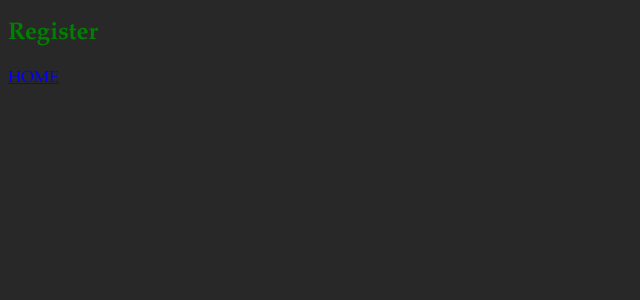
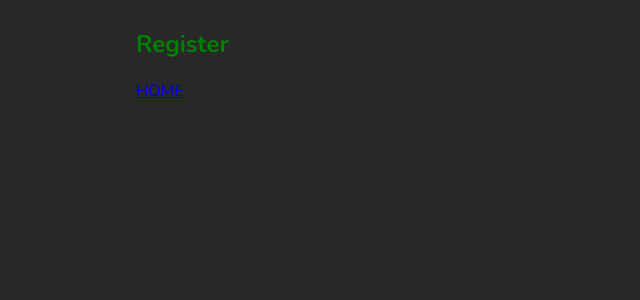
Before and after one commit to GustavoFSProg/chat-choos-web, a React (Vite) app: page /register in a window 1280 px wide. Shown: the top 300 px of the page, without its empty margins (0-640 px from the left). Built offline with nearby package versions, Linux system fonts and the light colour scheme.

Commit message:
container full all

```diff
--- a/src/App.tsx
+++ b/src/App.tsx
@@ -1,16 +1,14 @@
 import { Link } from 'react-router-dom'
-import { Container, ContainerMiddle } from './styled-app'
+// import { Container, ContainerMiddle } from './styled-app'
 // import 'bootstrap/dist/css/bootstrap.min.css'
 // import './index.css'
 
 function App() {
   return (
-    <Container>
-      <ContainerMiddle>
-        <h2>APP HOME CHAT</h2>
-        <Link to="/chat">CHAT</Link>
-      </ContainerMiddle>
-    </Container>
+    <>
+      <h2>APP HOME CHAT</h2>
+      <Link to="/chat">CHAT</Link>
+    </>
   )
 }
 
--- a/src/router.tsx
+++ b/src/router.tsx
@@ -6,10 +6,12 @@ import Login from './pages/Login'
 // import { Container } from 'react-bootstrap'
 // import 'bootstrap/dist/css/bootstrap.min.css'
 // import { Container } from 'react-bootstrap'
+import { Container, ContainerMiddle } from './styled-app'
 
 function Routers() {
   return (
-    // <Container className="text-secondary">
+    <Container>
+      <ContainerMiddle>
         <BrowserRouter>
           <Routes>
             <Route path="/" exact element={<App />} />
@@ -18,7 +20,8 @@ function Routers() {
             <Route path="/login" element={<Login />} />
           </Routes>
         </BrowserRouter>
-    // </Container>
+      </ContainerMiddle>
+    </Container>
   )
 }
 
```
Lines whose indentation alone changed are shown as unchanged.
